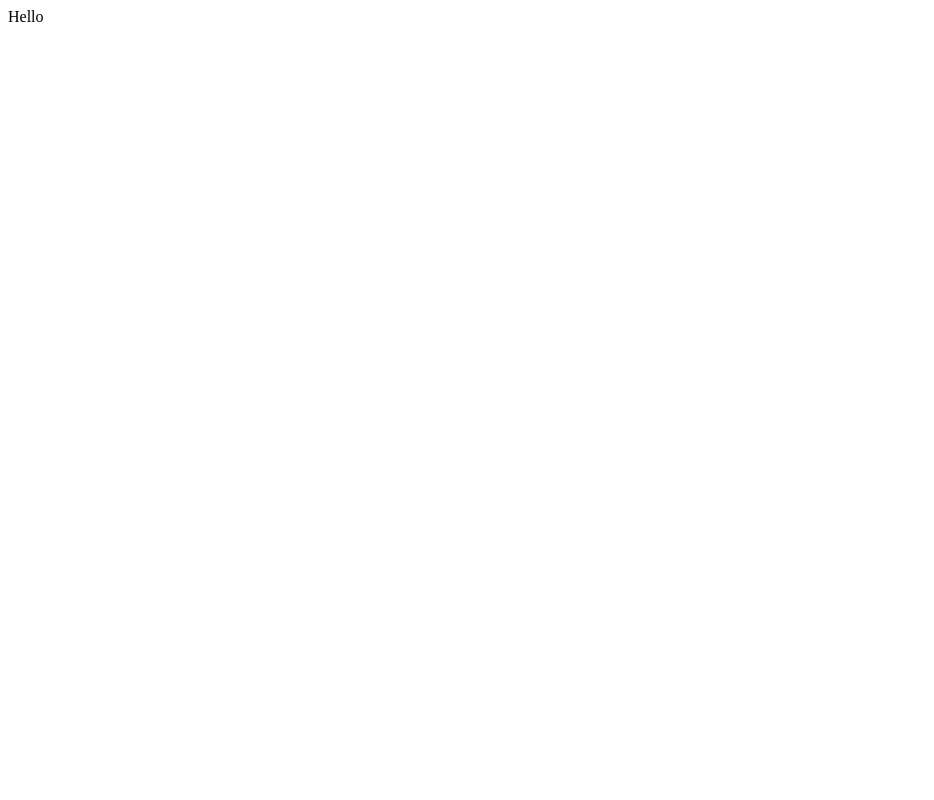
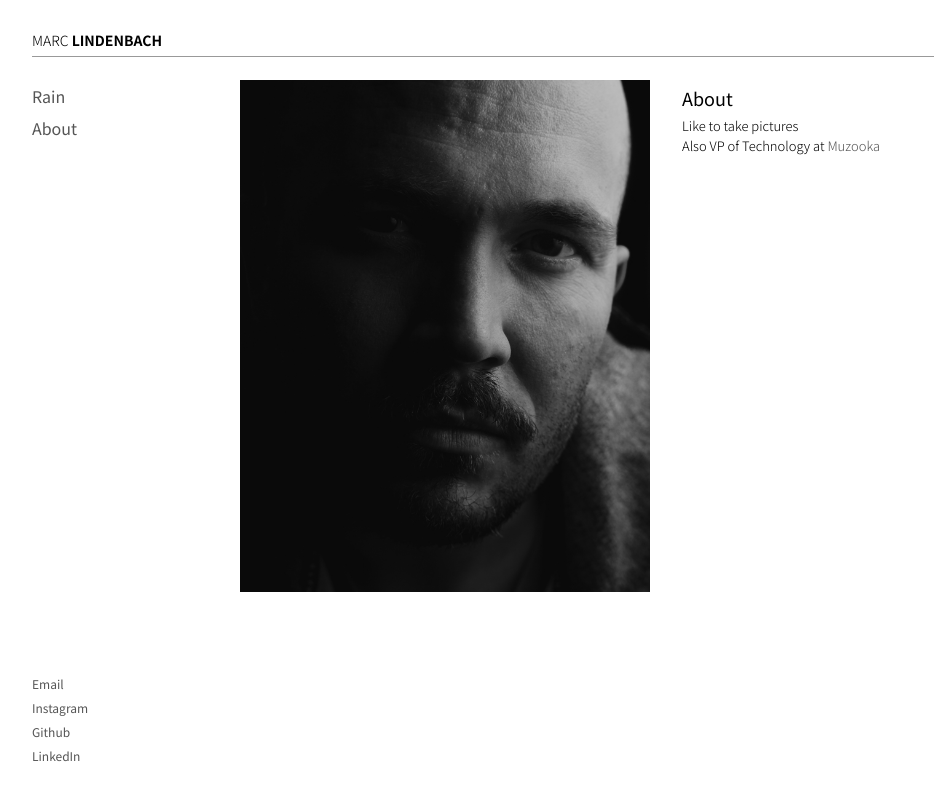
Before and after one commit to MarcLindenbach/lindenbach.ca, a plain HTML site: page public/index.html in a window 1280 px wide. Shown: the whole page, without its empty margins (0-934 px from the left). Drawn offline with Linux system fonts and the light colour scheme.

Commit message:
Added about

```diff
--- a/public/assets/reset.css
+++ b/public/assets/reset.css
@@ -24,7 +24,7 @@ footer, header, hgroup, menu, nav, section {
 	display: block;
 }
 body {
-	line-height: 1;
+	line-height: 1.25;
 }
 ol, ul {
 	list-style: none;
--- /dev/null
+++ b/public/assets/style.css
@@ -0,0 +1,90 @@
+body {
+	font-family: 'Noto Sans JP', sans-serif;
+	font-size: 12px;
+	font-weight: 300;
+  padding: 32px !important;
+}
+
+nav {
+	display: flex;
+	flex-direction: column;
+	justify-content: space-between;
+}
+
+.container {
+  display: grid;
+  grid-template-rows: 48px 1fr 128px;
+  grid-template-columns: 192px 1fr;
+  grid-column-gap: 16px;
+	height: 100%;
+}
+
+header {
+  grid-column-start: 1;
+  grid-column-end: 3;
+}
+
+hr {
+	border-top: 1px solid #999;
+	border-bottom: none;
+}
+
+footer {
+	display: flex;
+	flex-direction: column;
+	justify-content: flex-end;
+}
+
+strong {
+	font-weight: 700;
+}
+
+ul.work {
+	font-size: 16px;
+	font-weight: 400;
+	line-height: 2;
+}
+
+ul.links {
+	font-size: 12px;
+	font-weight: 400;
+	line-height: 2;
+}
+
+h1 {
+	font-size: 14px;
+}
+
+h2 {
+	font-size: 18px;
+	font-weight: 400;
+	line-height: 2;
+}
+
+a {
+	color: #555;
+	text-decoration: none;
+}
+
+a:hover {
+	color: #000;
+	text-decoration: none;
+}
+
+section.about {
+	display: flex;
+}
+
+ul.about {
+	font-size: 13px;
+	line-height: 1.5;
+}
+
+.me {
+	background-image: url(me.jpg);
+	background-position: 50% 50%;
+  background-size: cover;
+	width: 410px;
+	height: 512px;
+	margin-right: 32px;
+}
--- a/public/index.html
+++ b/public/index.html
@@ -1 +1,41 @@
-Hello
+<html>
+  <head>
+    <title>Marc Lindenbach</title>
+    <link rel="preconnect" href="https://fonts.gstatic.com">
+    <link href="https://fonts.googleapis.com/css2?family=Noto+Sans+JP:wght@300;400;700&display=swap" rel="stylesheet">
+    <link rel="stylesheet" href="assets/reset.css">
+    <link rel="stylesheet" href="assets/style.css">
+  </head>
+  <body>
+    <div class="container">
+      <header>
+        <h1>MARC <strong>LINDENBACH</strong></h1>
+        <hr />
+      </header>
+      <nav>
+        <ul class="work">
+          <li><a href="rain/">Rain</a></li>
+          <li><a href="index.html" class="active">About</a></li>
+        </ul>
+      </nav>
+      <section class="about">
+        <div class="me"></div>
+        <div>
+          <h2>About</h2>
+          <ul class="about">
+            <li>Like to take pictures</li>
+            <li>Also VP of Technology at <a href="https://www.muzooka.com">Muzooka</a></li>
+          </ul>
+        </div>
+      </section>
+      <footer>
+        <ul class="links">
+          <li><a href="mailto:marc@lindenbach.ca">Email</a></li>
+          <li><a href="https://www.instagram.com/mwlindenbach/">Instagram</a></li>
+          <li><a href="https://github.com/marclindenbach">Github</a></li>
+          <li><a href="https://ca.linkedin.com/in/marc-lindenbach">LinkedIn</a></li>
+        </ul>
+      </footer>
+    </div>
+  </body>
+</html>
```
Also changed, not shown: public/rain/index.html (+1 -1 lines), public/assets/me.jpg (added), public/rain/bball.html (renamed from public/rain/bbal.html), 1 other file.
